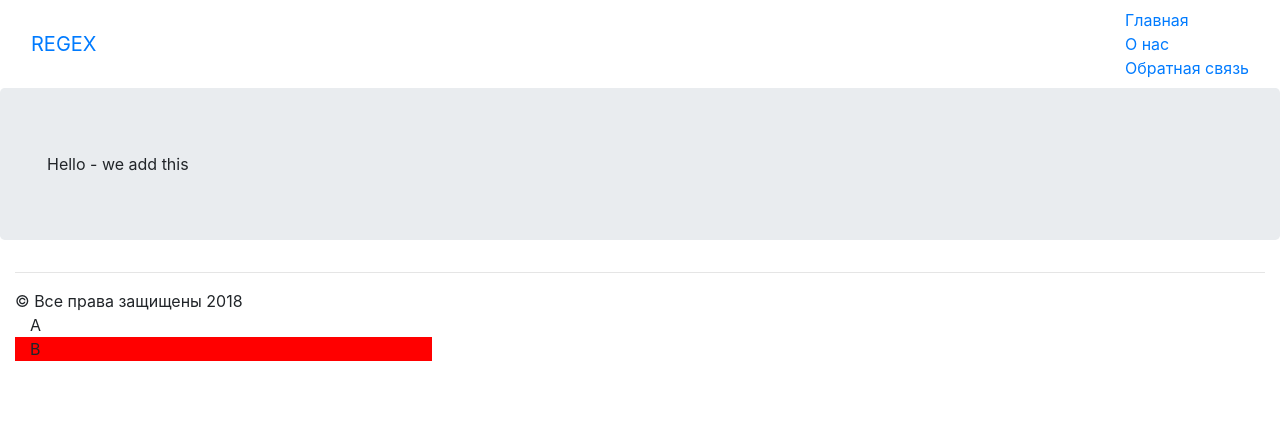
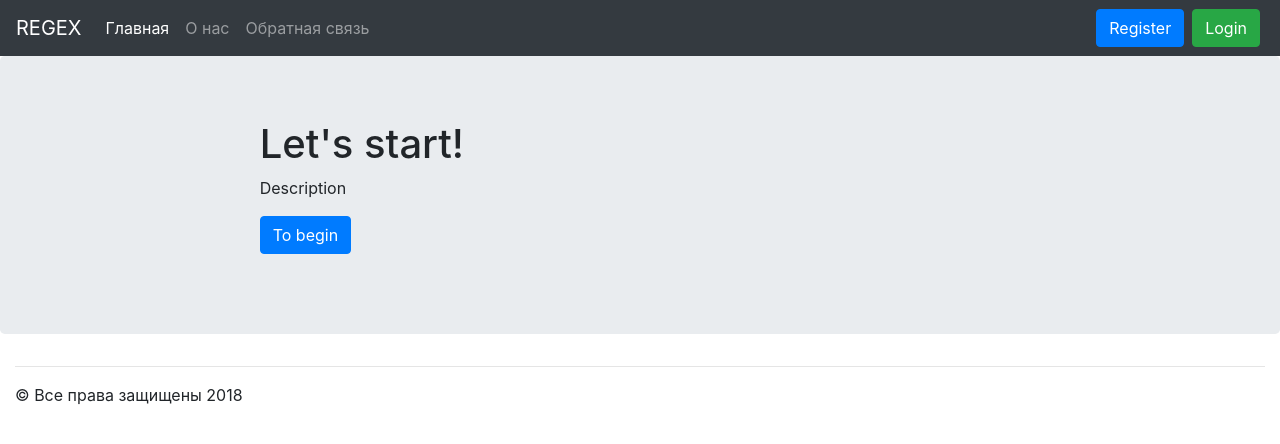
Before and after one commit to Alutery/regular-expressions, a Django app: template mainApp/templates/mainApp/home.html in a window 1280 px wide. Shown: the top 444 px of the page. Run offline with Django 3.2, Linux system fonts and the light colour scheme; the template is opened without the code that fills it, so the values that code supplies are empty; parts of the project's set-up code (start-up, migrations or seed data) failed here and were passed over; some libraries are stand-ins or nearby versions.

Commit message:
navbar v.2

```diff
--- a/mainApp/templates/mainApp/home.html
+++ b/mainApp/templates/mainApp/home.html
@@ -1,6 +1,29 @@
 {% extends "mainApp/wrapper.html" %}
 
+{% block account-loginOK %}
+<ul class="navbar-nav ml-auto">
+    <li class="nav-item active px-1"><a class="btn btn-primary" href="#" role="button">Register</a></li>
+    <li class="nav-item px-1"><a class="btn btn-success" href="#" role="button">Login</a></li>
+</ul>
+{% endblock %}
+
+{% block account-loginNO %}
+<ul class="navbar-nav ml-auto">
+    <li class="nav-item active px-1"><a class="btn btn-primary" href="#" role="button">Register</a></li>
+    <li class="nav-item px-1"><a class="btn btn-success" href="#" role="button">Login</a></li>
+</ul>
+{% endblock %}
 
 {% block content %}
-<div>Hello - we add this</div>
+<div class="continer">
+    <main role="main">
+        <div class="jumborton">
+            <div class="col-sm-8 mx-auto">
+                <h1>Let's start!</h1>
+                <p>Description</p>
+                <p><a class="btn btn-primary" href="#" role="button">To begin</a></p>
+            </div>
+        </div>
+    </main>
+</div>
 {% endblock %}
--- a/mainApp/templates/mainApp/wrapper.html
+++ b/mainApp/templates/mainApp/wrapper.html
@@ -18,19 +18,23 @@
 
 </head>
 <body>
-    <nav class="navbar navbar-default">
-        <div class="container-fluid">
-            <div class="navbar-header">
-            <a href="#" class="navbar-brand">REGEX</a>
-            </div>
-
-            <div>
-                <ul class="nav navbar-nav">
-                    <li class="active"><a href="home.html">Главная</a></li>
-                    <li><a href="#">О нас</a></li>
-                    <li><a href="#">Обратная связь</a></li>
-                </ul>
-            </div>
+    <nav class="navbar navbar-expand navbar-dark bg-dark">
+        <div class="navbar-header">
+        <a href="#" class="navbar-brand">REGEX</a>
+        </div>
+        <div class="collapse navbar-collapse">
+            <ul class="navbar-nav mr-auto">
+                <li class="nav-item active"><a class="nav-link" href="home.html">Главная</a></li>
+                <li class="nav-item"><a class="nav-link" href="#">О нас</a></li>
+                <li class="nav-item"><a class="nav-link" href="#">Обратная связь</a></li>
+            </ul>
+            {% if status %}
+            {% block account-loginOK %}
+            {% endblock %}
+            {% else %}
+            {% block account-loginNO %}
+            {% endblock %}
+            {% endif %}
         </div>
     </nav>
     <div class="jumbotron">
@@ -44,10 +48,6 @@
   <div class="container-fluid">
     <hr>
     &copy; Все права защищены 2018
-    <div class="raw">
-          <div class="col-md-4">A</div>
-          <div class="col-md-4" style="background: red">B</div>
-      </div>
   </div>
 </body>
 </html>
```
